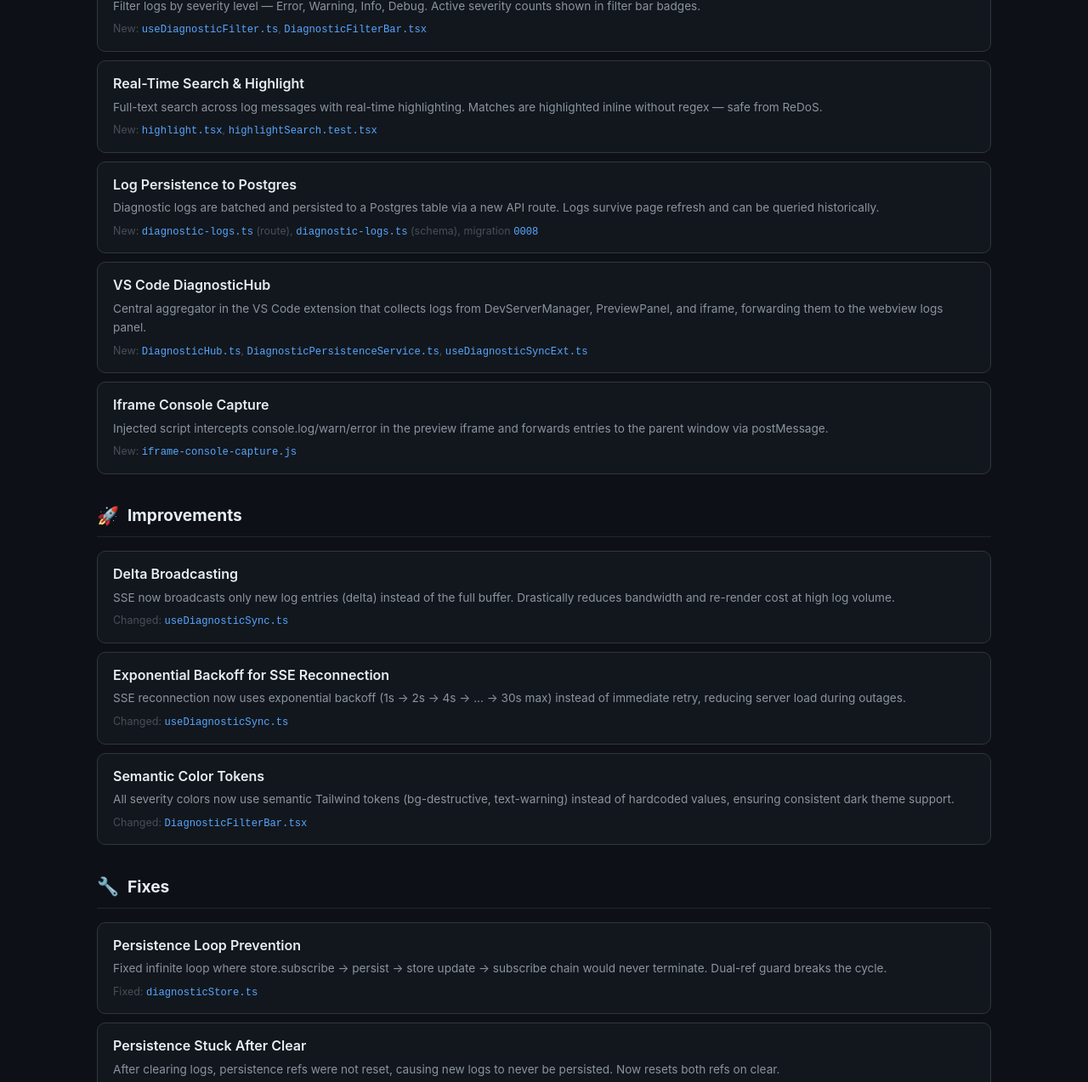
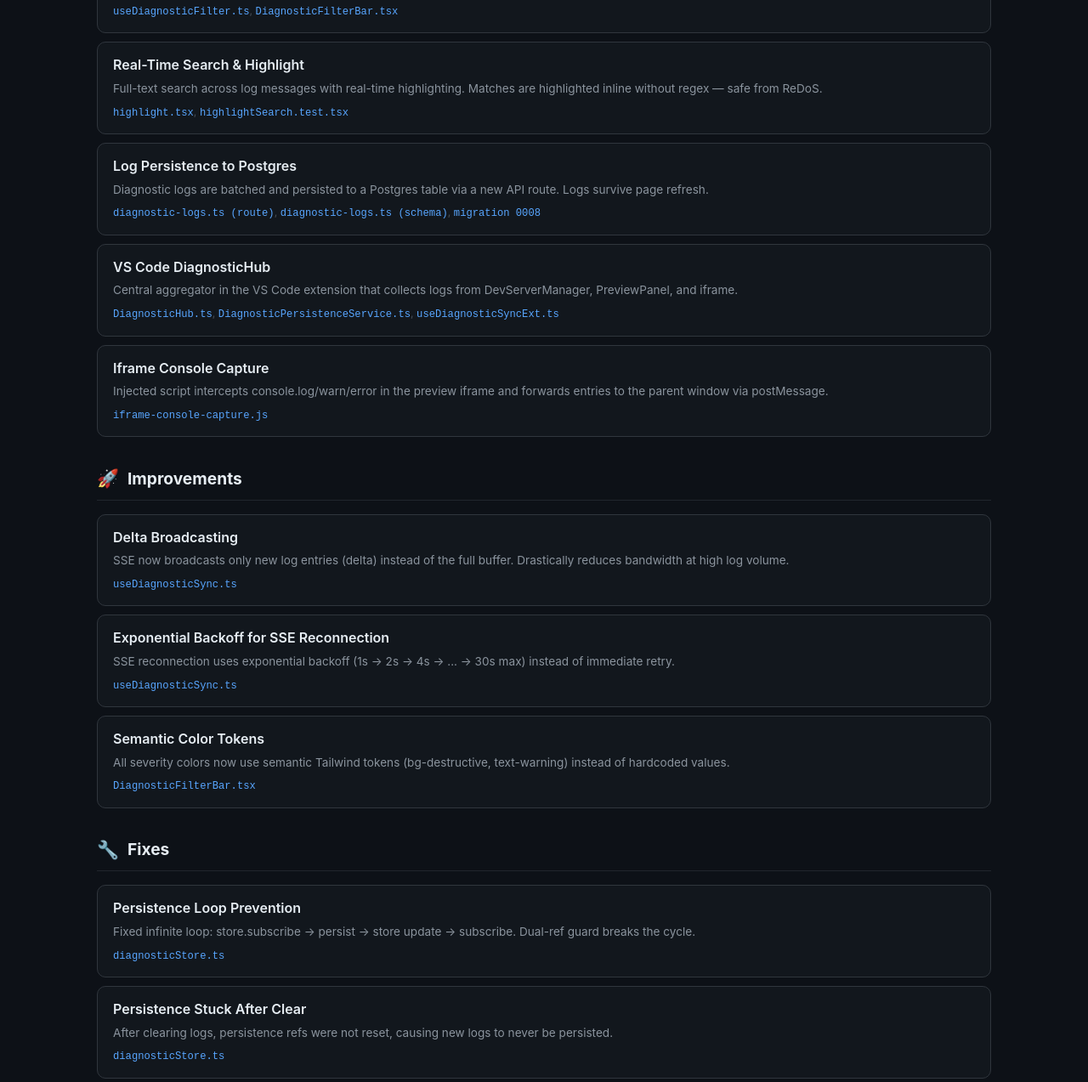
Before and after one commit to hyperide/hyperide.github.io, a plain HTML site: page reports/HYP-200/index.html in a window 1280 px wide. Shown: the part 945-2218 px from the top of the page at 85% size. Drawn offline with Linux system fonts and the light colour scheme.

Commit message:
fix(HYP-200): product section with clickable GitHub links
Product Changes (What's New / Improvements / Fixes) now rendered
from REPORT_DATA.product. File references are clickable links to
the specific file at HEAD commit on GitHub.

Co-Authored-By: Claude Opus 4.6 <noreply@anthropic.com>

```diff
--- a/reports/HYP-200/index.html
+++ b/reports/HYP-200/index.html
@@ -310,94 +310,7 @@ h3{font-size:1.15rem;font-weight:600;color:#e6edf3;margin-bottom:12px}
 <div class="container">
 <section id="product">
   <h2>Product Changes</h2>
-
-  <div class="product-section">
-    <div class="product-header"><span class="emoji">&#10024;</span> What's New</div>
-    <ul class="product-list">
-      <li class="product-item">
-        <div class="product-item-title">Unified Diagnostic Panel</div>
-        <div class="product-item-desc">Single panel for all diagnostic logs — server stdout/stderr, iframe console, compilation errors. Replaces the old DockerLogsViewer with a modern, filterable interface.</div>
-        <div class="product-item-files">New: <code>DiagnosticLogsViewer.tsx</code>, <code>DiagnosticFilterBar.tsx</code>, <code>diagnosticStore.ts</code></div>
-      </li>
-      <li class="product-item">
-        <div class="product-item-title">Severity-Based Filtering</div>
-        <div class="product-item-desc">Filter logs by severity level — Error, Warning, Info, Debug. Active severity counts shown in filter bar badges.</div>
-        <div class="product-item-files">New: <code>useDiagnosticFilter.ts</code>, <code>DiagnosticFilterBar.tsx</code></div>
-      </li>
-      <li class="product-item">
-        <div class="product-item-title">Real-Time Search &amp; Highlight</div>
-        <div class="product-item-desc">Full-text search across log messages with real-time highlighting. Matches are highlighted inline without regex — safe from ReDoS.</div>
-        <div class="product-item-files">New: <code>highlight.tsx</code>, <code>highlightSearch.test.tsx</code></div>
-      </li>
-      <li class="product-item">
-        <div class="product-item-title">Log Persistence to Postgres</div>
-        <div class="product-item-desc">Diagnostic logs are batched and persisted to a Postgres table via a new API route. Logs survive page refresh and can be queried historically.</div>
-        <div class="product-item-files">New: <code>diagnostic-logs.ts</code> (route), <code>diagnostic-logs.ts</code> (schema), migration <code>0008</code></div>
-      </li>
-      <li class="product-item">
-        <div class="product-item-title">VS Code DiagnosticHub</div>
-        <div class="product-item-desc">Central aggregator in the VS Code extension that collects logs from DevServerManager, PreviewPanel, and iframe, forwarding them to the webview logs panel.</div>
-        <div class="product-item-files">New: <code>DiagnosticHub.ts</code>, <code>DiagnosticPersistenceService.ts</code>, <code>useDiagnosticSyncExt.ts</code></div>
-      </li>
-      <li class="product-item">
-        <div class="product-item-title">Iframe Console Capture</div>
-        <div class="product-item-desc">Injected script intercepts console.log/warn/error in the preview iframe and forwards entries to the parent window via postMessage.</div>
-        <div class="product-item-files">New: <code>iframe-console-capture.js</code></div>
-      </li>
-    </ul>
-  </div>
-
-  <div class="product-section">
-    <div class="product-header"><span class="emoji">&#128640;</span> Improvements</div>
-    <ul class="product-list">
-      <li class="product-item">
-        <div class="product-item-title">Delta Broadcasting</div>
-        <div class="product-item-desc">SSE now broadcasts only new log entries (delta) instead of the full buffer. Drastically reduces bandwidth and re-render cost at high log volume.</div>
-        <div class="product-item-files">Changed: <code>useDiagnosticSync.ts</code></div>
-      </li>
-      <li class="product-item">
-        <div class="product-item-title">Exponential Backoff for SSE Reconnection</div>
-        <div class="product-item-desc">SSE reconnection now uses exponential backoff (1s → 2s → 4s → ... → 30s max) instead of immediate retry, reducing server load during outages.</div>
-        <div class="product-item-files">Changed: <code>useDiagnosticSync.ts</code></div>
-      </li>
-      <li class="product-item">
-        <div class="product-item-title">Semantic Color Tokens</div>
-        <div class="product-item-desc">All severity colors now use semantic Tailwind tokens (bg-destructive, text-warning) instead of hardcoded values, ensuring consistent dark theme support.</div>
-        <div class="product-item-files">Changed: <code>DiagnosticFilterBar.tsx</code></div>
-      </li>
-    </ul>
-  </div>
-
-  <div class="product-section">
-    <div class="product-header"><span class="emoji">&#128295;</span> Fixes</div>
-    <ul class="product-list">
-      <li class="product-item">
-        <div class="product-item-title">Persistence Loop Prevention</div>
-        <div class="product-item-desc">Fixed infinite loop where store.subscribe → persist → store update → subscribe chain would never terminate. Dual-ref guard breaks the cycle.</div>
-        <div class="product-item-files">Fixed: <code>diagnosticStore.ts</code></div>
-      </li>
-      <li class="product-item">
-        <div class="product-item-title">Persistence Stuck After Clear</div>
-        <div class="product-item-desc">After clearing logs, persistence refs were not reset, causing new logs to never be persisted. Now resets both refs on clear.</div>
-        <div class="product-item-files">Fixed: <code>diagnosticStore.ts</code></div>
-      </li>
-      <li class="product-item">
-        <div class="product-item-title">XSS via Regex Injection</div>
-        <div class="product-item-desc">Search input was passed directly to RegExp constructor. Replaced with safe String.includes() matching.</div>
-        <div class="product-item-files">Fixed: <code>highlight.tsx</code></div>
-      </li>
-      <li class="product-item">
-        <div class="product-item-title">Missing Auth on Diagnostic Routes</div>
-        <div class="product-item-desc">POST/GET /api/diagnostic-logs were accessible without authentication. Added inline authMiddleware + requireEditor.</div>
-        <div class="product-item-files">Fixed: <code>diagnostic-logs.ts</code> (route)</div>
-      </li>
-      <li class="product-item">
-        <div class="product-item-title">SSE Connection Leak</div>
-        <div class="product-item-desc">EventSource was never closed on component unmount. Added cleanup in useEffect return.</div>
-        <div class="product-item-files">Fixed: <code>useDiagnosticSync.ts</code></div>
-      </li>
-    </ul>
-  </div>
+  <div id="productChanges"></div>
 </section>
 </div>
 
@@ -699,6 +612,64 @@ const REPORT_DATA = {
     { path: 'vscode-extension/hypercanvas-preview/src/webview/App.tsx', ins: 29, del: 5, status: 'modified' },
     { path: 'vscode-extension/hypercanvas-preview/src/webview/DevServerLogsViewer.tsx', ins: 0, del: 202, status: 'deleted' },
   ],
+  product: {
+    new: [
+      { title: 'Unified Diagnostic Panel', desc: 'Single panel for all diagnostic logs — server stdout/stderr, iframe console, compilation errors. Replaces the old DockerLogsViewer.', files: [
+        { name: 'DiagnosticLogsViewer.tsx', path: 'client/components/DiagnosticLogsViewer.tsx' },
+        { name: 'DiagnosticFilterBar.tsx', path: 'client/components/DiagnosticFilterBar.tsx' },
+        { name: 'diagnosticStore.ts', path: 'client/stores/diagnosticStore.ts' },
+      ]},
+      { title: 'Severity-Based Filtering', desc: 'Filter logs by severity level — Error, Warning, Info, Debug. Active severity counts shown in filter bar badges.', files: [
+        { name: 'useDiagnosticFilter.ts', path: 'client/hooks/useDiagnosticFilter.ts' },
+        { name: 'DiagnosticFilterBar.tsx', path: 'client/components/DiagnosticFilterBar.tsx' },
+      ]},
+      { title: 'Real-Time Search & Highlight', desc: 'Full-text search across log messages with real-time highlighting. Matches are highlighted inline without regex — safe from ReDoS.', files: [
+        { name: 'highlight.tsx', path: 'client/utils/highlight.tsx' },
+        { name: 'highlightSearch.test.tsx', path: 'client/components/__tests__/highlightSearch.test.tsx' },
+      ]},
+      { title: 'Log Persistence to Postgres', desc: 'Diagnostic logs are batched and persisted to a Postgres table via a new API route. Logs survive page refresh.', files: [
+        { name: 'diagnostic-logs.ts (route)', path: 'server/routes/diagnostic-logs.ts' },
+        { name: 'diagnostic-logs.ts (schema)', path: 'server/database/schema/diagnostic-logs.ts' },
+        { name: 'migration 0008', path: 'server/database/migrations/0008_short_invaders.sql' },
+      ]},
+      { title: 'VS Code DiagnosticHub', desc: 'Central aggregator in the VS Code extension that collects logs from DevServerManager, PreviewPanel, and iframe.', files: [
+        { name: 'DiagnosticHub.ts', path: 'vscode-extension/hypercanvas-preview/src/DiagnosticHub.ts' },
+        { name: 'DiagnosticPersistenceService.ts', path: 'vscode-extension/hypercanvas-preview/src/services/DiagnosticPersistenceService.ts' },
+        { name: 'useDiagnosticSyncExt.ts', path: 'client/hooks/useDiagnosticSyncExt.ts' },
+      ]},
+      { title: 'Iframe Console Capture', desc: 'Injected script intercepts console.log/warn/error in the preview iframe and forwards entries to the parent window via postMessage.', files: [
+        { name: 'iframe-console-capture.js', path: 'shared/scripts/iframe-console-capture.js' },
+      ]},
+    ],
+    improvements: [
+      { title: 'Delta Broadcasting', desc: 'SSE now broadcasts only new log entries (delta) instead of the full buffer. Drastically reduces bandwidth at high log volume.', files: [
+        { name: 'useDiagnosticSync.ts', path: 'client/hooks/useDiagnosticSync.ts' },
+      ]},
+      { title: 'Exponential Backoff for SSE Reconnection', desc: 'SSE reconnection uses exponential backoff (1s → 2s → 4s → ... → 30s max) instead of immediate retry.', files: [
+        { name: 'useDiagnosticSync.ts', path: 'client/hooks/useDiagnosticSync.ts' },
+      ]},
+      { title: 'Semantic Color Tokens', desc: 'All severity colors now use semantic Tailwind tokens (bg-destructive, text-warning) instead of hardcoded values.', files: [
+        { name: 'DiagnosticFilterBar.tsx', path: 'client/components/DiagnosticFilterBar.tsx' },
+      ]},
+    ],
+    fixes: [
+      { title: 'Persistence Loop Prevention', desc: 'Fixed infinite loop: store.subscribe → persist → store update → subscribe. Dual-ref guard breaks the cycle.', files: [
+        { name: 'diagnosticStore.ts', path: 'client/stores/diagnosticStore.ts' },
+      ]},
+      { title: 'Persistence Stuck After Clear', desc: 'After clearing logs, persistence refs were not reset, causing new logs to never be persisted.', files: [
+        { name: 'diagnosticStore.ts', path: 'client/stores/diagnosticStore.ts' },
+      ]},
+      { title: 'XSS via Regex Injection', desc: 'Search input was passed directly to RegExp constructor. Replaced with safe String.includes() matching.', files: [
+        { name: 'highlight.tsx', path: 'client/utils/highlight.tsx' },
+      ]},
+      { title: 'Missing Auth on Diagnostic Routes', desc: 'POST/GET /api/diagnostic-logs were accessible without authentication. Added inline authMiddleware + requireEditor.', files: [
+        { name: 'diagnostic-logs.ts', path: 'server/routes/diagnostic-logs.ts' },
+      ]},
+      { title: 'SSE Connection Leak', desc: 'EventSource was never closed on component unmount. Added cleanup in useEffect return.', files: [
+        { name: 'useDiagnosticSync.ts', path: 'client/hooks/useDiagnosticSync.ts' },
+      ]},
+    ],
+  },
   findings: [
     { id: 'C1', severity: 'critical', title: 'XSS via regex injection in highlight matching', file: 'client/utils/highlight.tsx', desc: 'User search input was passed directly to new RegExp() without escaping. Malicious regex could cause ReDoS or break rendering.', fix: 'Replaced regex.test() with String.includes() for matching, escaped special chars for highlighting.', diff: { before: 'const regex = new RegExp(search, "gi");\nif (regex.test(text)) { ... }', after: 'if (text.toLowerCase().includes(search.toLowerCase())) {\n  // Safe string matching, no regex\n}' } },
     { id: 'C2', severity: 'critical', title: 'Missing auth middleware on diagnostic-logs routes', file: 'server/routes/diagnostic-logs.ts', desc: 'POST/GET /api/diagnostic-logs routes were registered without authMiddleware, allowing unauthenticated access.', fix: 'Added inline authMiddleware and requireEditor to each route.', diff: { before: 'app.post("/api/diagnostic-logs", async (c) => {', after: 'app.post("/api/diagnostic-logs", authMiddleware, requireEditor, async (c) => {' } },
@@ -805,6 +776,31 @@ function fileUrl(path) {
 
 function prFileUrl(path) {
   return `${REPORT_DATA.pr.url}/files#diff-${path.replace(/[/.]/g, '')}`;
+}
+
+// ═══════════════════ PRODUCT CHANGES ═══════════════════
+function renderProduct() {
+  const p = REPORT_DATA.product;
+  const container = document.getElementById('productChanges');
+  const sections = [
+    { emoji: '&#10024;', label: "What's New", items: p.new },
+    { emoji: '&#128640;', label: 'Improvements', items: p.improvements },
+    { emoji: '&#128295;', label: 'Fixes', items: p.fixes },
+  ];
+  container.innerHTML = sections.filter(s => s.items.length > 0).map(s => `
+    <div class="product-section">
+      <div class="product-header"><span class="emoji">${s.emoji}</span> ${s.label}</div>
+      <ul class="product-list">${s.items.map(it => `
+        <li class="product-item">
+          <div class="product-item-title">${escHtml(it.title)}</div>
+          <div class="product-item-desc">${escHtml(it.desc)}</div>
+          <div class="product-item-files">${it.files.map(f =>
+            `<a href="${fileUrl(f.path)}" target="_blank"><code>${escHtml(f.name)}</code></a>`
+          ).join(', ')}</div>
+        </li>`).join('')}
+      </ul>
+    </div>
+  `).join('');
 }
 
 // ═══════════════════ FILE IMPACT GRAPH ═══════════════════
@@ -1032,6 +1028,7 @@ function setupScrollReveal() {
 
 // ═══════════════════ INIT ═══════════════════
 document.addEventListener('DOMContentLoaded', () => {
+  renderProduct();
   renderFileGraph();
   renderFindings();
   setupFilters();
```
